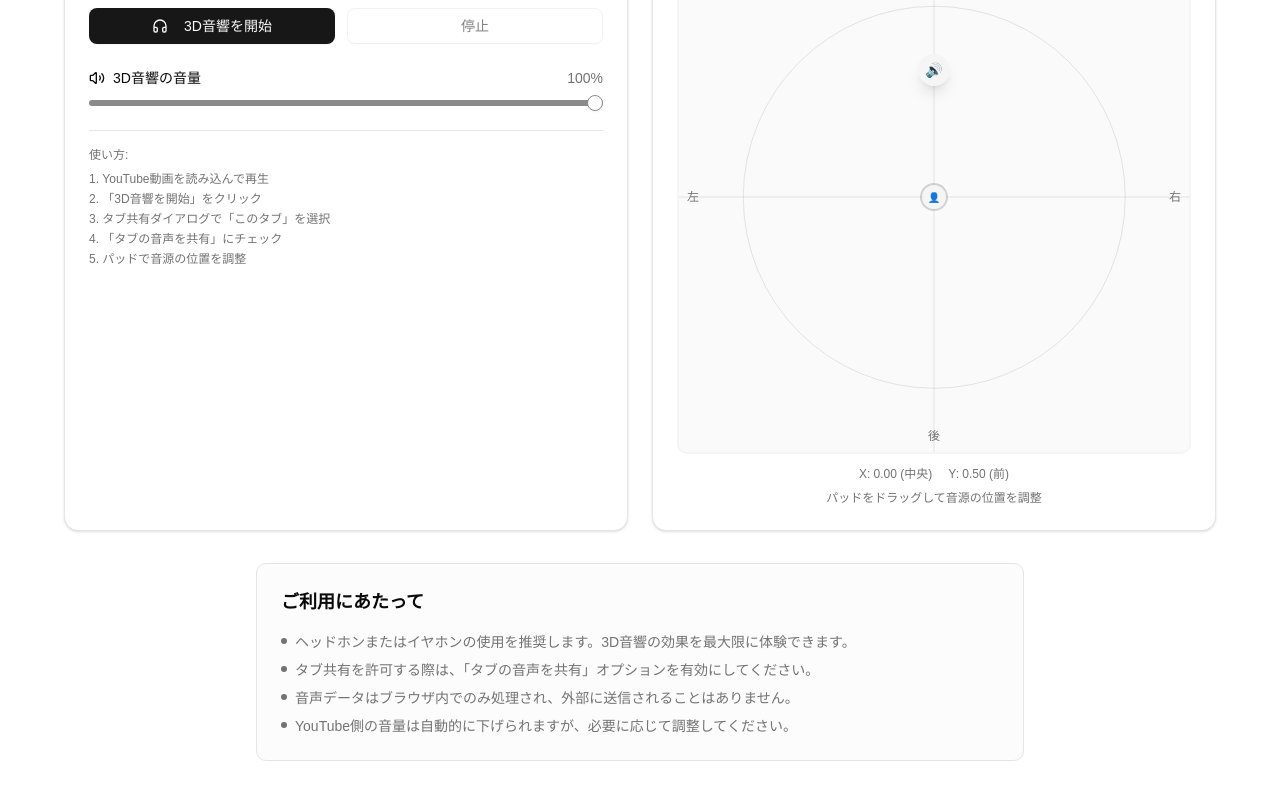
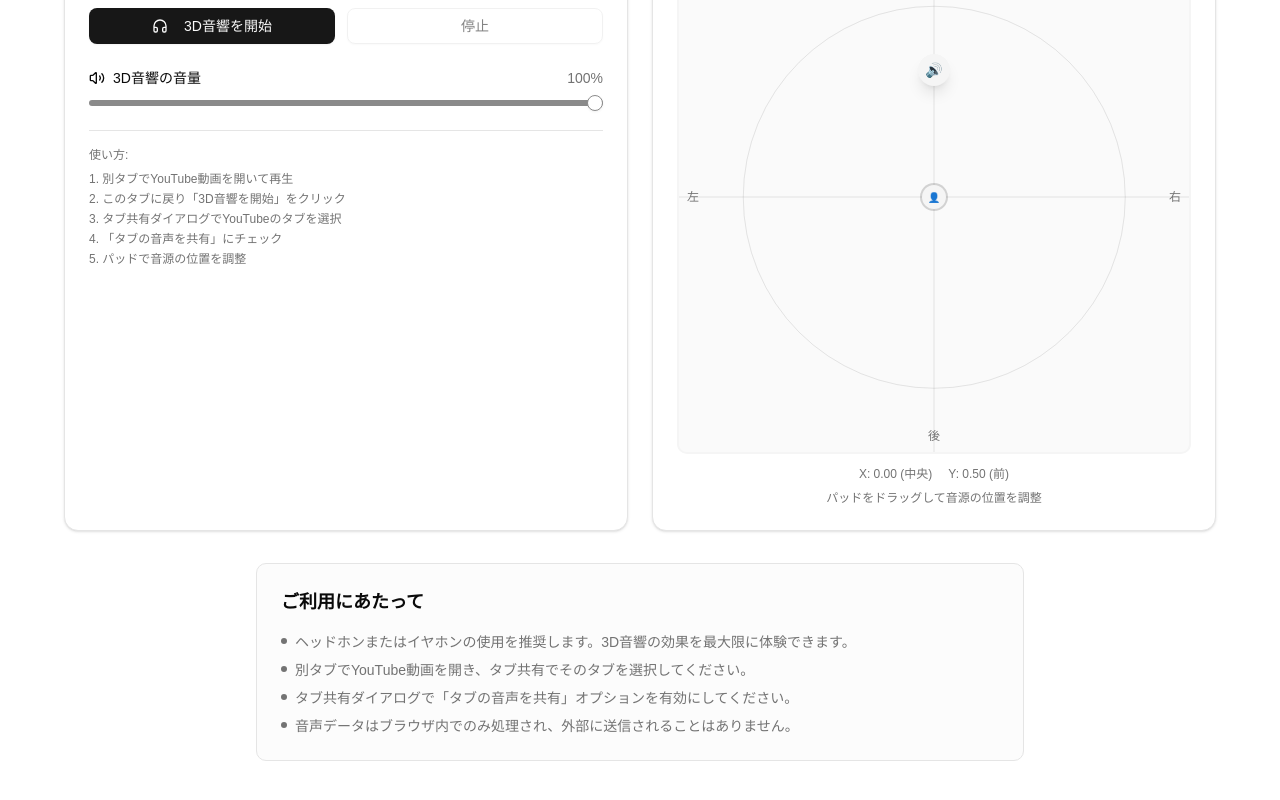
Before and after one commit to imaimai17468/custom-asmr, a Next.js app: page / in a window 1280 px wide. Shown: the part 570-1370 px from the top of the page. Built offline with nearby package versions, Linux system fonts and the light colour scheme.

Commit message:
docs: 使い方の説明を別タブ方式に更新
- 別タブでYouTubeを開く手順に変更
- タブ共有の説明を明確化

```diff
--- a/src/app/page.tsx
+++ b/src/app/page.tsx
@@ -69,7 +69,13 @@ export default function Home() {
 						<li className="flex items-start gap-2">
 							<span className="mt-1.5 h-1.5 w-1.5 flex-shrink-0 rounded-full bg-muted-foreground" />
 							<span>
-								タブ共有を許可する際は、「タブの音声を共有」オプションを有効にしてください。
+								別タブでYouTube動画を開き、タブ共有でそのタブを選択してください。
+							</span>
+						</li>
+						<li className="flex items-start gap-2">
+							<span className="mt-1.5 h-1.5 w-1.5 flex-shrink-0 rounded-full bg-muted-foreground" />
+							<span>
+								タブ共有ダイアログで「タブの音声を共有」オプションを有効にしてください。
 							</span>
 						</li>
 						<li className="flex items-start gap-2">
@@ -78,12 +84,6 @@ export default function Home() {
 								音声データはブラウザ内でのみ処理され、外部に送信されることはありません。
 							</span>
 						</li>
-						<li className="flex items-start gap-2">
-							<span className="mt-1.5 h-1.5 w-1.5 flex-shrink-0 rounded-full bg-muted-foreground" />
-							<span>
-								YouTube側の音量は自動的に下げられますが、必要に応じて調整してください。
-							</span>
-						</li>
 					</ul>
 				</div>
 			</section>
--- a/src/components/features/custom-asmr-player/audio-controls/AudioControls.tsx
+++ b/src/components/features/custom-asmr-player/audio-controls/AudioControls.tsx
@@ -197,9 +197,9 @@ export function AudioControls({
 				<div className="space-y-2 border-t pt-4 text-muted-foreground text-xs">
 					<p className="font-medium">使い方:</p>
 					<ol className="list-inside list-decimal space-y-1">
-						<li>YouTube動画を読み込んで再生</li>
-						<li>「3D音響を開始」をクリック</li>
-						<li>タブ共有ダイアログで「このタブ」を選択</li>
+						<li>別タブでYouTube動画を開いて再生</li>
+						<li>このタブに戻り「3D音響を開始」をクリック</li>
+						<li>タブ共有ダイアログでYouTubeのタブを選択</li>
 						<li>「タブの音声を共有」にチェック</li>
 						<li>パッドで音源の位置を調整</li>
 					</ol>
```
